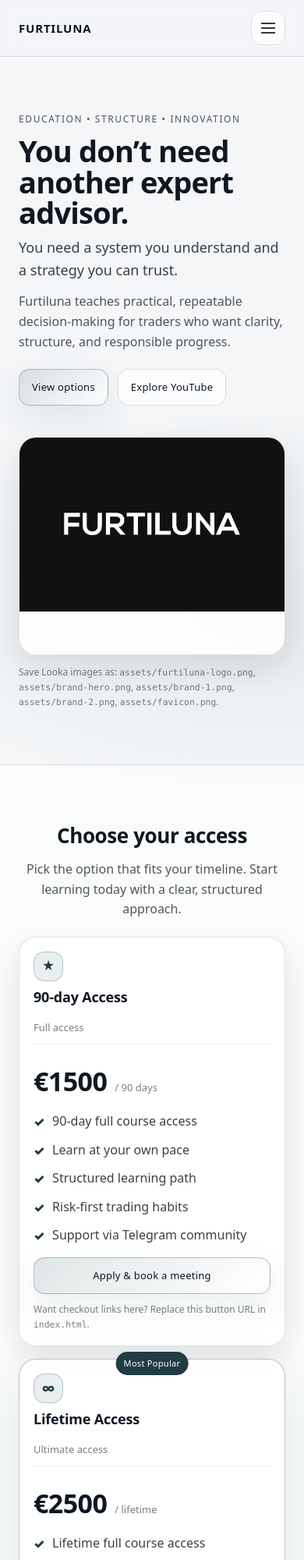
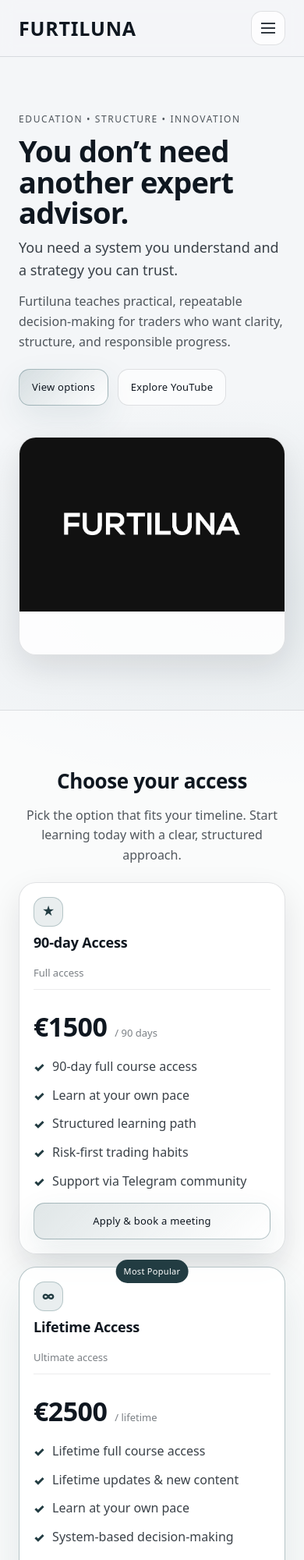
Before and after one commit to Rokusena/TradingRobotSite, a plain HTML site: page index.html in a window 390 px wide. Shown: the top 2000 px of the page at 78% size. Drawn offline with Linux system fonts and the light colour scheme.

Commit message:
Enhance brand link behavior and update styles
Added smooth scroll-to-top functionality to the brand link and ensured mobile nav closes when clicked. Removed instructional captions from index.html and increased the brand text font size in styles.css for improved visibility.

```diff
--- a/index.html
+++ b/index.html
@@ -15,7 +15,7 @@
 
   <header class="header" id="top">
     <nav class="nav" aria-label="Primary">
-      <a class="brand" href="#top" aria-label="Furtiluna home">
+      <a class="brand" href="#top" aria-label="Furtiluna home" data-home-top>
         <img class="brand__logo" src="./assets/furtiluna-logo.png" alt="Furtiluna" onerror="this.style.display='none'" />
         <span class="brand__text">Furtiluna</span>
       </a>
@@ -69,10 +69,7 @@
             </div>
           </div>
 
-          <p class="caption">
-            Save Looka images as:
-            <code>assets/furtiluna-logo.png</code>, <code>assets/brand-hero.png</code>, <code>assets/brand-1.png</code>, <code>assets/brand-2.png</code>, <code>assets/favicon.png</code>.
-          </p>
+
         </div>
       </div>
     </section>
@@ -110,10 +107,6 @@
             <a class="btn btn--primary btn--wide" href="#" data-apply-open data-plan="90-day Access">
               Apply & book a meeting
             </a>
-
-            <p class="finePrint">
-              Want checkout links here? Replace this button URL in <code>index.html</code>.
-            </p>
           </article>
 
           <article class="priceCard priceCard--featured reveal" aria-label="Most popular plan">
@@ -141,10 +134,6 @@
             <a class="btn btn--primary btn--wide" href="#" data-apply-open data-plan="Lifetime Access">
               Apply & book a meeting
             </a>
-
-            <p class="finePrint">
-              Want Stripe/PayPal? Swap the link in <code>index.html</code>.
-            </p>
           </article>
         </div>
 
--- a/script.js
+++ b/script.js
@@ -4,6 +4,21 @@
 
   const toggle = document.querySelector("[data-nav-toggle]");
   const links = document.querySelector("[data-nav-links]");
+
+  const homeTop = document.querySelector("[data-home-top]");
+  if (homeTop) {
+    homeTop.addEventListener("click", (e) => {
+      e.preventDefault();
+      window.scrollTo({ top: 0, behavior: "smooth" });
+      history.replaceState(null, "", "#top");
+
+      // Close mobile nav if open
+      if (links?.classList.contains("is-open")) {
+        links.classList.remove("is-open");
+        toggle?.setAttribute("aria-expanded", "false");
+      }
+    });
+  }
 
   if (toggle && links) {
     toggle.addEventListener("click", () => {
--- a/styles.css
+++ b/styles.css
@@ -93,7 +93,7 @@
   font-weight:750;
   letter-spacing:.8px;
   text-transform:uppercase;
-  font-size:15px;
+  font-size:25px;
 }
 
 .nav__toggle{
```
